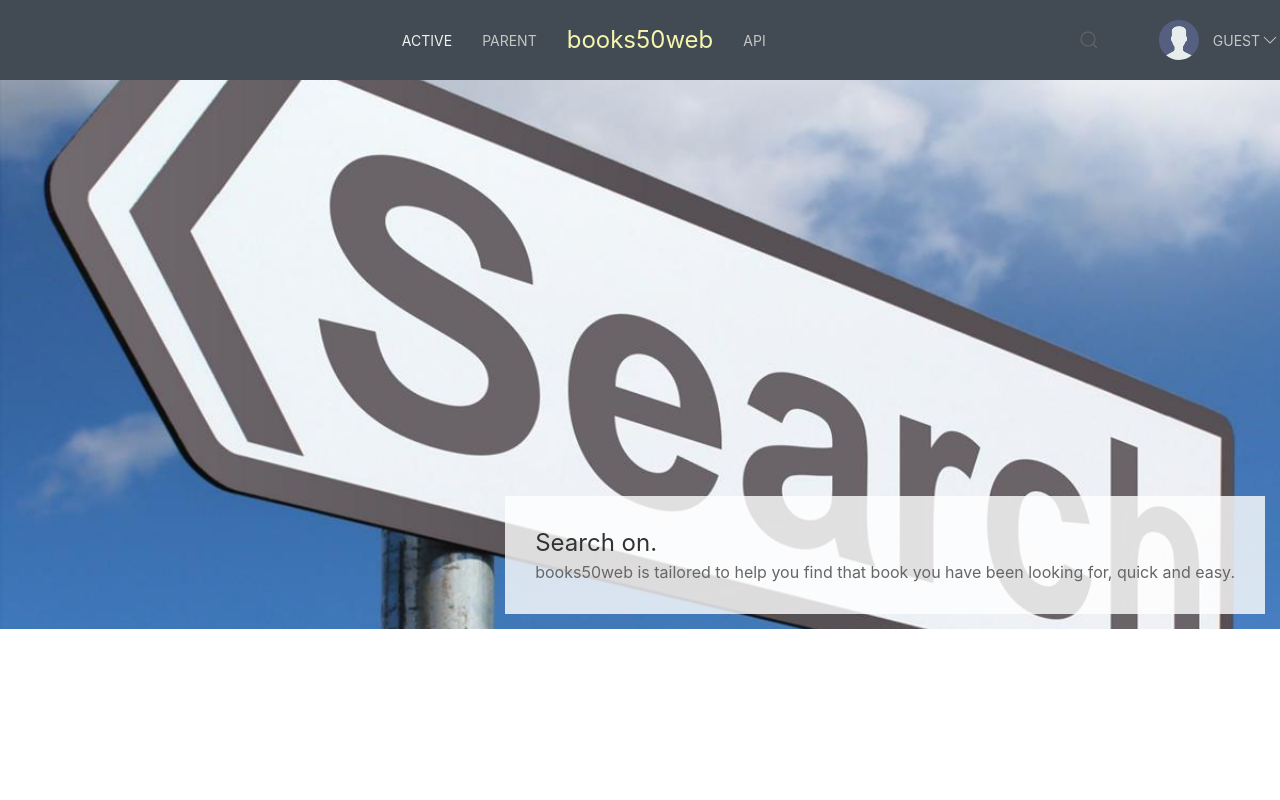
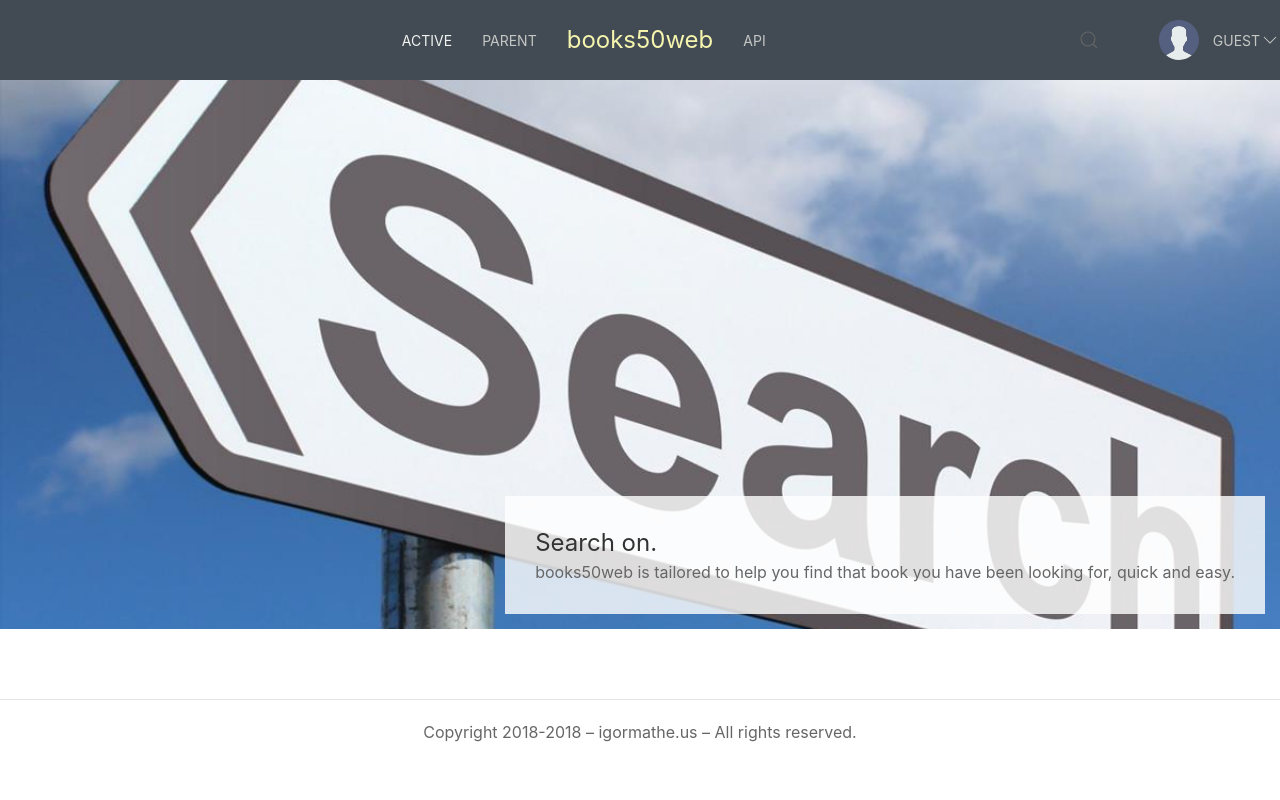
Before and after one commit to imatheussm/cs50w, a Flask app: page / in a window 1280 px wide. Run offline with Flask 2, Linux system fonts and the light colour scheme; some libraries are stand-ins or nearby versions.

Commit message:
Added basic footer. Probably will want to improve that over time

```diff
--- a/application.py
+++ b/application.py
@@ -2,6 +2,7 @@ import os
 
 from flask import Flask, session, render_template, url_for
 from flask_session import Session
+from flask_moment import Moment
 from sqlalchemy import create_engine
 from sqlalchemy.orm import scoped_session, sessionmaker
 
@@ -16,6 +17,9 @@ app.config["SESSION_PERMANENT"] = False
 app.config["SESSION_TYPE"] = "filesystem"
 Session(app)
 
+# Initialize flask-moment
+moment = Moment(app)
+
 # Set up database
 engine = create_engine(os.getenv("DATABASE_URL"))
 db = scoped_session(sessionmaker(bind=engine))
--- a/requirements.txt
+++ b/requirements.txt
@@ -1,4 +1,5 @@
 Flask
 Flask-Session
+Flask-Moment
 psycopg2
 SQLAlchemy
--- a/templates/layout.html
+++ b/templates/layout.html
@@ -14,6 +14,10 @@
         <script src="https://ajax.googleapis.com/ajax/libs/jquery/3.3.1/jquery.min.js"></script>
         <!-- project1 CSS -->
         <link rel="stylesheet" href="../static/styling.min.css" />
+
+        <!-- flask-moment required code -->
+        {{ moment.include_jquery() }}
+        {{ moment.include_moment() }}
         {% block head %}{% endblock %}
     </head>
     <body>
@@ -108,7 +112,9 @@
         <main>
             {% block main %}{% endblock %}
         </main>
-        <footer>
+        <footer class="uk-margin-large-top">
+            <hr />
+            <p class="uk-text-center">Copyright 2018-{{ moment().format('YYYY') }} – <a href="https://igormathe.us" class="uk-link-text">igormathe.us</a> – All rights reserved.</p>
             {% block footer %}{% endblock %}
         </footer>
         <div class="uk-offcanvas-content">
```
